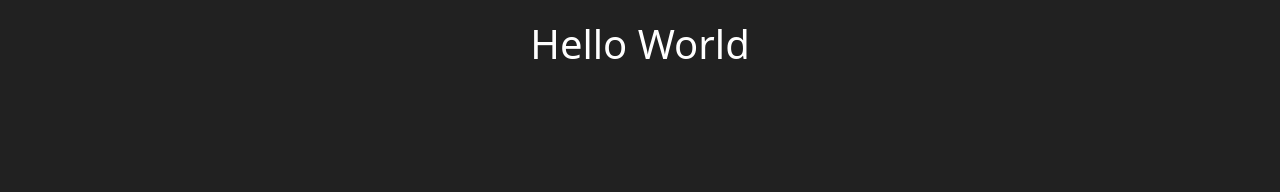
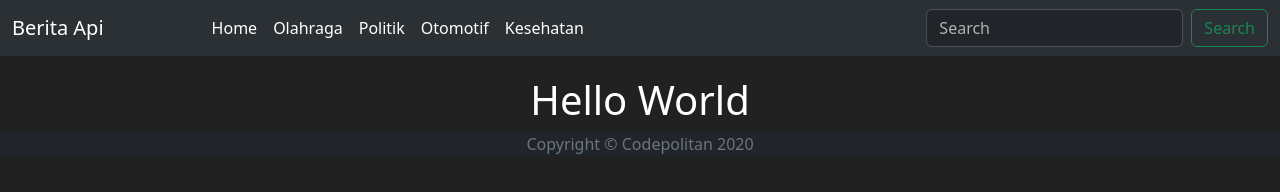
Before and after one commit to ihsannaufal32/landingpagebootstrap, a plain HTML site: page index.html in a window 1280 px wide. Drawn offline with nearby package versions, Linux system fonts and the light colour scheme.

Commit message:
Penambahan Navigasi

```diff
--- a/index.html
+++ b/index.html
@@ -9,7 +9,71 @@
     <link rel="stylesheet" href="style.css">
 </head>
 <body>
+    <nav class="navbar navbar-expand-lg bg-body-tertiary bg-dark" data-bs-theme="dark">
+        <div class="container-fluid">
+          <a class="navbar-brand" href="#" id="judul">Berita Api</a>
+          <button class="navbar-toggler" type="button" data-bs-toggle="collapse" data-bs-target="#navbarSupportedContent" aria-controls="navbarSupportedContent" aria-expanded="false" aria-label="Toggle navigation">
+            <span class="navbar-toggler-icon"></span>
+          </button>
+          <div class="collapse navbar-collapse" id="navbarSupportedContent">
+            <ul class="navbar-nav me-auto mb-2 mb-lg-0">
+              <li class="nav-item">
+                <a class="nav-link active" aria-current="page" href="#">Home</a>
+              </li>
+              <li class="nav-item">
+                <a class="nav-link active" href="#">Olahraga</a>
+              </li>
+              <li class="nav-item">
+                <a class="nav-link active" href="#">Politik</a>
+              </li>
+              <li class="nav-item">
+                <a class="nav-link active" href="#">Otomotif</a>
+              </li>
+              <li class="nav-item">
+                <a class="nav-link active" href="#">Kesehatan</a>
+              </li>
+              <!-- <li class="nav-item">
+                <a class="nav-link" href="#">Link</a>
+              </li>
+              <li class="nav-item dropdown">
+                <a class="nav-link dropdown-toggle" href="#" role="button" data-bs-toggle="dropdown" aria-expanded="false">
+                  Dropdown
+                </a>
+                <ul class="dropdown-menu">
+                  <li><a class="dropdown-item" href="#">Action</a></li>
+                  <li><a class="dropdown-item" href="#">Another action</a></li>
+                  <li><hr class="dropdown-divider"></li>
+                  <li><a class="dropdown-item" href="#">Something else here</a></li>
+                </ul>
+              </li>
+              <li class="nav-item">
+                <a class="nav-link disabled">Disabled</a>
+              </li>
+            </ul>
+            <form class="d-flex" role="search">
+              <input class="form-control me-2" type="search" placeholder="Search" aria-label="Search">
+              <button class="btn btn-outline-success" type="submit">Search</button>
+            </form> -->
+            </ul>
+            <form class="d-flex" role="search">
+                <input class="form-control me-2" type="search" placeholder="Search" aria-label="Search">
+                <button class="btn btn-outline-success" type="submit">Search</button>
+              </form>
+          </div>
+        </div>
+      </nav>
     <h1>Hello World</h1>
+
+    <footer class="bg-dark fix-bottom">
+        <div class="col-lg-12">
+            <div id="foot">
+                <a href="#" class="text-light"><i class=" fab fa-facebook"></i></a>
+                <a href="#" class="text-light"><i class="fab fa-twitter"></i></a>
+                <a href="#" class="text-light"><i class="fab fa-instagram"></i></a>
+               </div>
+               <p class="text-center text-secondary">Copyright © Codepolitan 2020</p>
+        </div>
+    </footer>
     <script src="https://cdn.jsdelivr.net/npm/bootstrap@5.3.0-alpha1/dist/js/bootstrap.bundle.min.js" integrity="sha384-w76AqPfDkMBDXo30jS1Sgez6pr3x5MlQ1ZAGC+nuZB+EYdgRZgiwxhTBTkF7CXvN" crossorigin="anonymous"></script>
 </body>
 </html>
--- a/style.css
+++ b/style.css
@@ -6,3 +6,9 @@ h1{
     margin-top: 20px;
     text-align: center;
 }
+#foot{
+    text-align: center;
+}
+#judul{
+    margin-right: 100px;
+}
```
